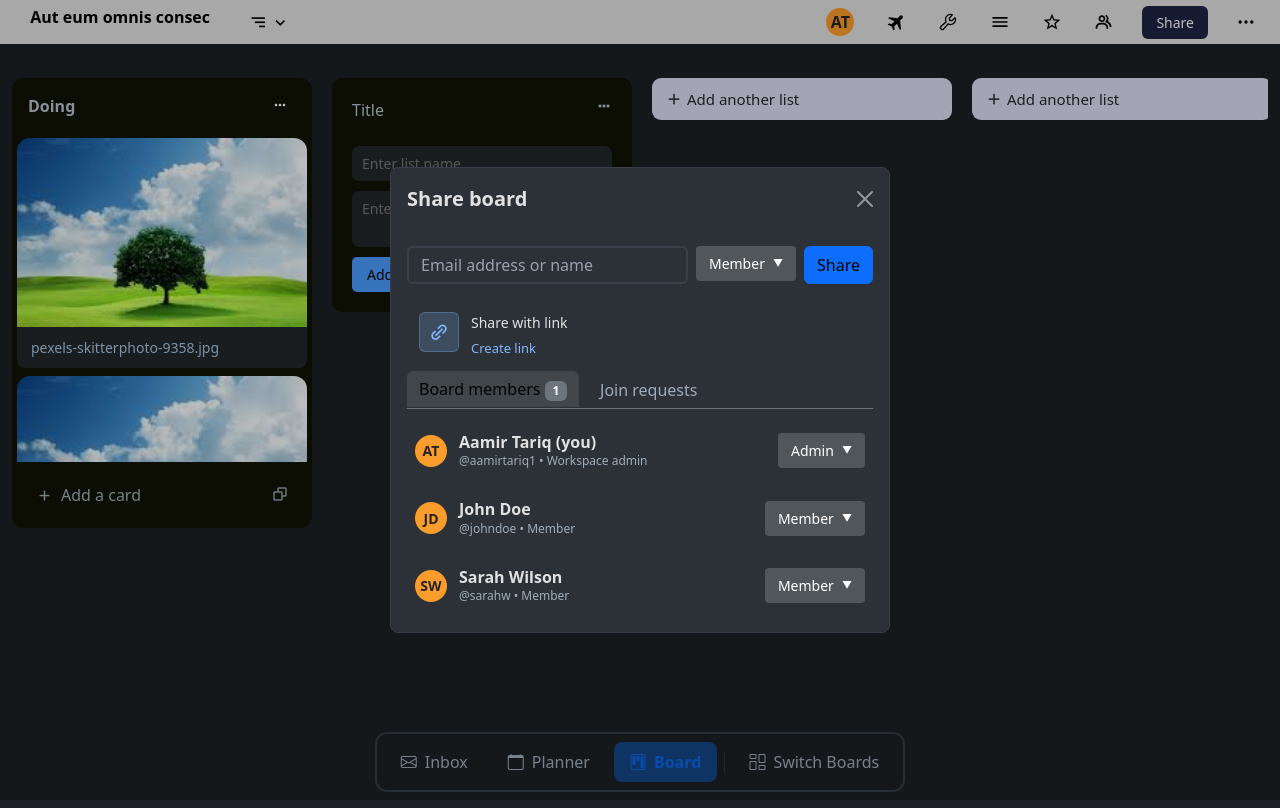
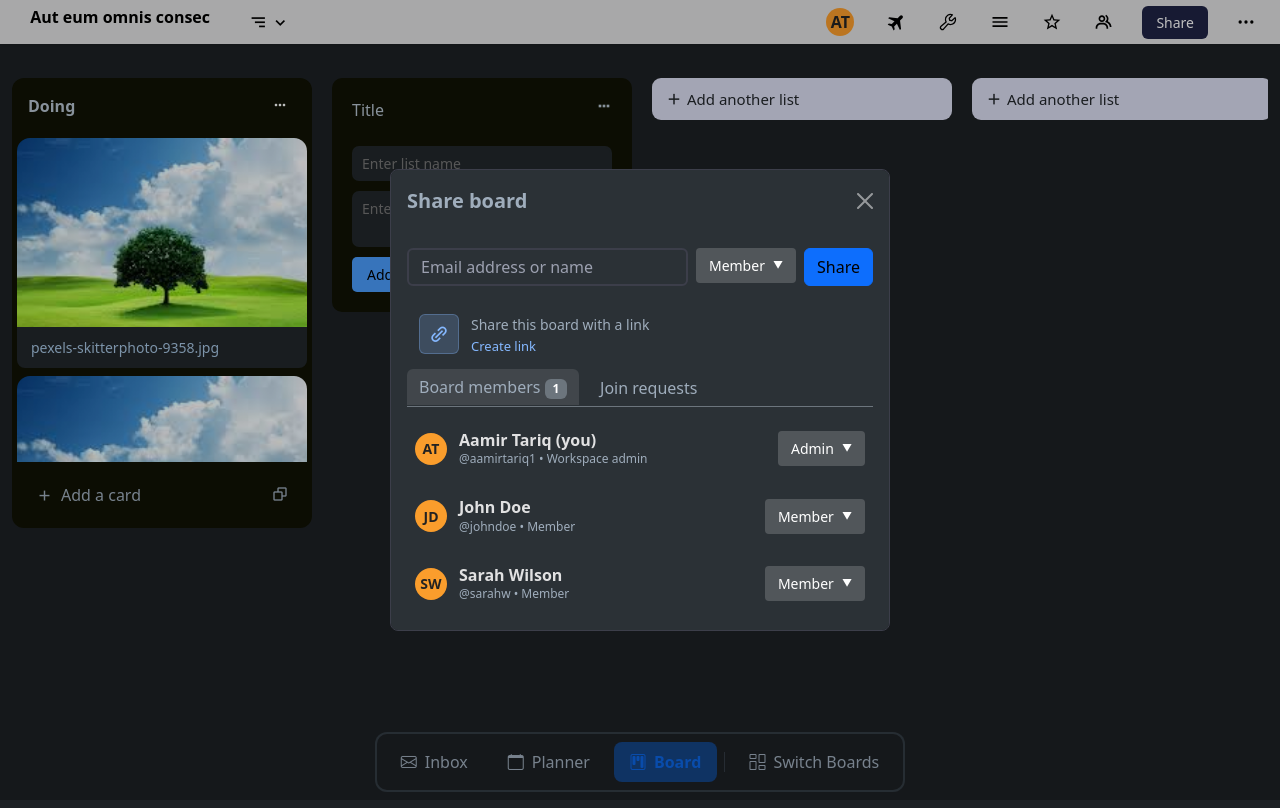
Before and after one commit to Nahail-dev/Trello, a React (Create React App) app: page / in a window 1280 px wide. Both pictures are taken after a click on the button "Share". Built offline with nearby package versions, Linux system fonts and the light colour scheme.

Commit message:
new fixes

```diff
--- a/src/components/Navbar/Navbar.css
+++ b/src/components/Navbar/Navbar.css
@@ -49,8 +49,6 @@ body {
   align-items: center;
   justify-content: center;
 }
-
-
 
 .app-nav-btn {
   background-color: #1f2345;
@@ -600,7 +598,7 @@ h2 {
 }
 
 .modal-title {
-  color: #e1e1e2;
+  color: #9fadbc;
   font-weight: 600;
 }
 
@@ -631,7 +629,7 @@ h2 {
 }
 
 .nav-tabs .nav-link.active {
-  color: #9fadbc;
+  color: #9fadbc !important;
   background-color: rgba(0, 121, 191, 0.2);
   border: none;
   font-weight: 500;
@@ -658,8 +656,6 @@ h2 {
 .btn-primary {
   background-color: #0079bf;
   border: none;
-  color: white;
-  padding: 0.375rem 0.75rem;
   border-radius: 4px;
   transition: background-color 0.2s;
 }
@@ -672,6 +668,7 @@ h2 {
   color: #9fadbc;
   text-decoration: none;
   transition: color 0.2s;
+  inline-size: fit-content;
 }
 
 .text-link:hover {
@@ -964,11 +961,10 @@ form-select:active {
   flex: 1;
   display: flex;
   flex-direction: column;
-  gap: 4px;
 }
 
 .link-title {
-  color: #e1e1e2;
+  color: #9fadbc;
   font-weight: 500;
   font-size: 14px;
   margin: 0;
@@ -990,3 +986,7 @@ form-select:active {
 .link-content .text-link:hover {
   color: #a3c7ff;
 }
+
+.text-center p {
+  color: #9fadbc !important;
+}
--- a/src/components/Navbar/Navbar.js
+++ b/src/components/Navbar/Navbar.js
@@ -670,7 +670,7 @@ const Navbar = () => {
                       <div className="bx bx-link-alt"></div>
                     </div>
                     <div className="link-content">
-                      <div className="link-title">Share with link</div>
+                      <div className="link-title">Share this board with a link</div>
                       <Link href="/" className="text-link">
                         Create link
                       </Link>
```
